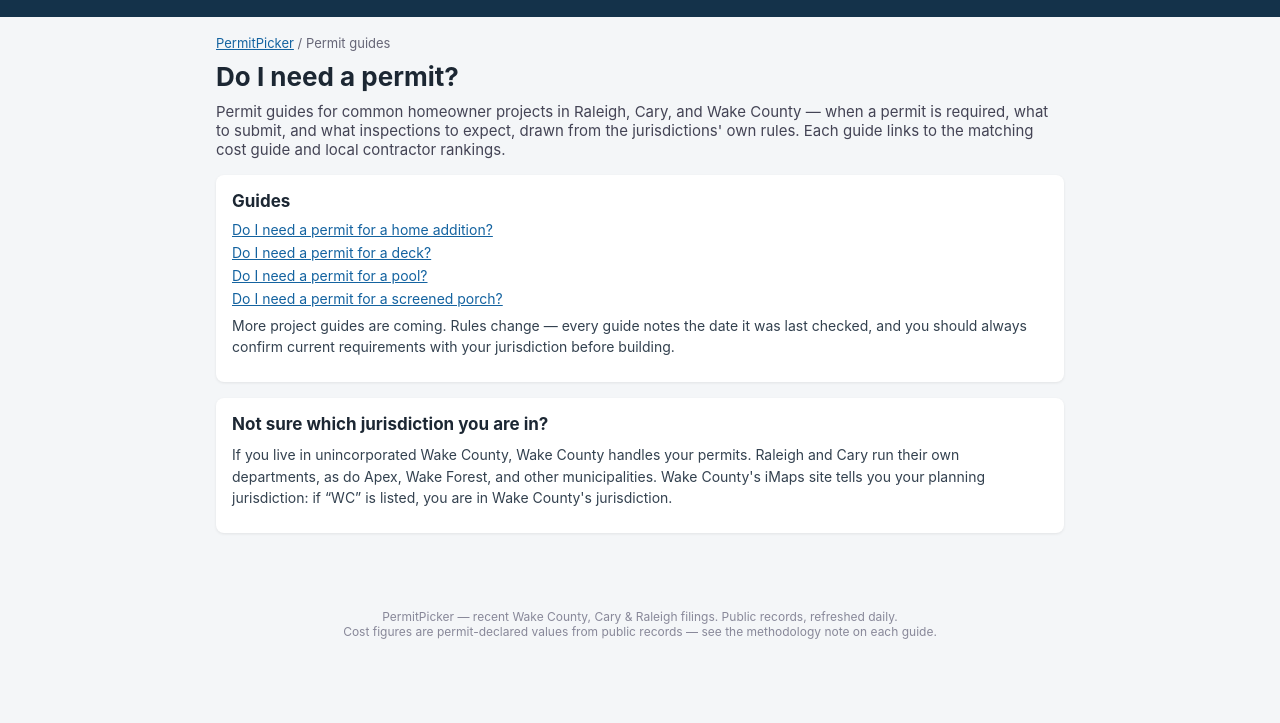
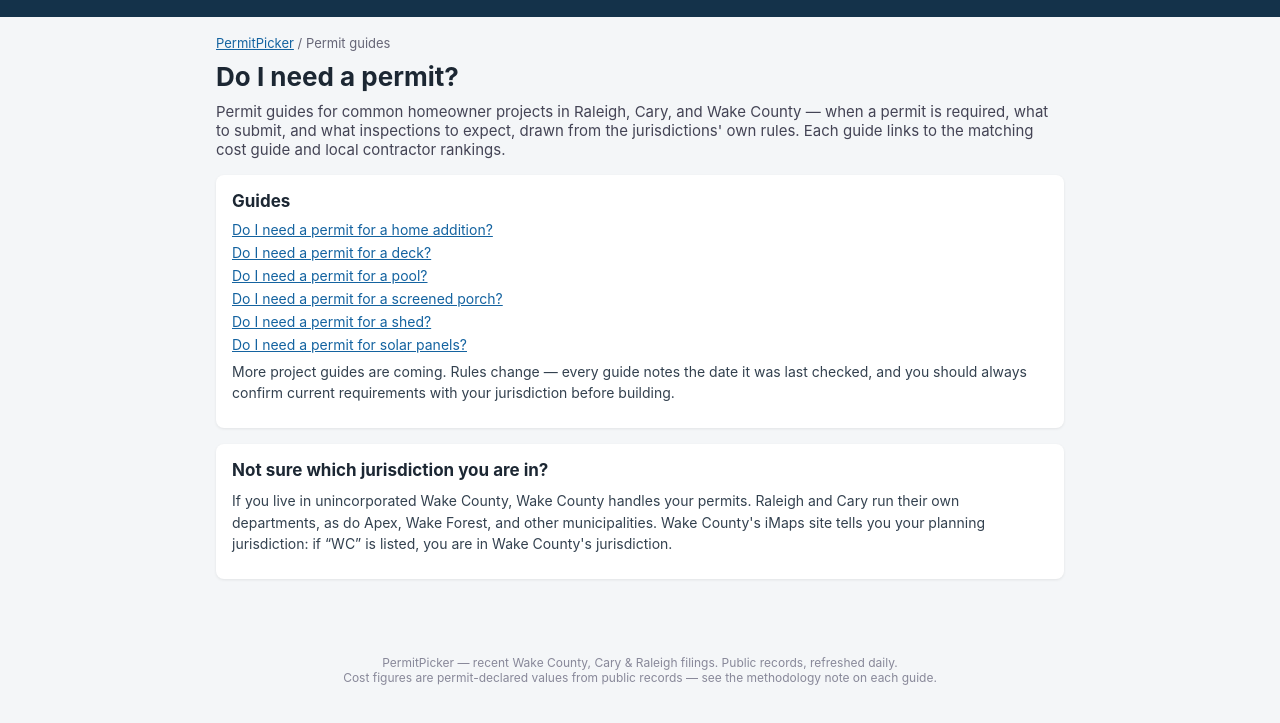
Before and after one commit to bidblotter/pipeline, a plain HTML site: page web/permits/index.html in a window 1280 px wide. Shown: the part 69-792 px from the top of the page. Drawn offline with Linux system fonts and the light colour scheme.

Commit message:
Permit hub: list shed + solar guides

```diff
--- a/web/permits/index.html
+++ b/web/permits/index.html
@@ -90,6 +90,8 @@
       <a href="/permits/deck/">Do I need a permit for a deck?</a>
       <a href="/permits/pool/">Do I need a permit for a pool?</a>
       <a href="/permits/screened-porch/">Do I need a permit for a screened porch?</a>
+      <a href="/permits/shed/">Do I need a permit for a shed?</a>
+      <a href="/permits/solar/">Do I need a permit for solar panels?</a>
     </div>
     <p class="rank-note">More project guides are coming. Rules change — every guide notes the date it was last checked, and you should always confirm current requirements with your jurisdiction before building.</p>
   </div>
```
